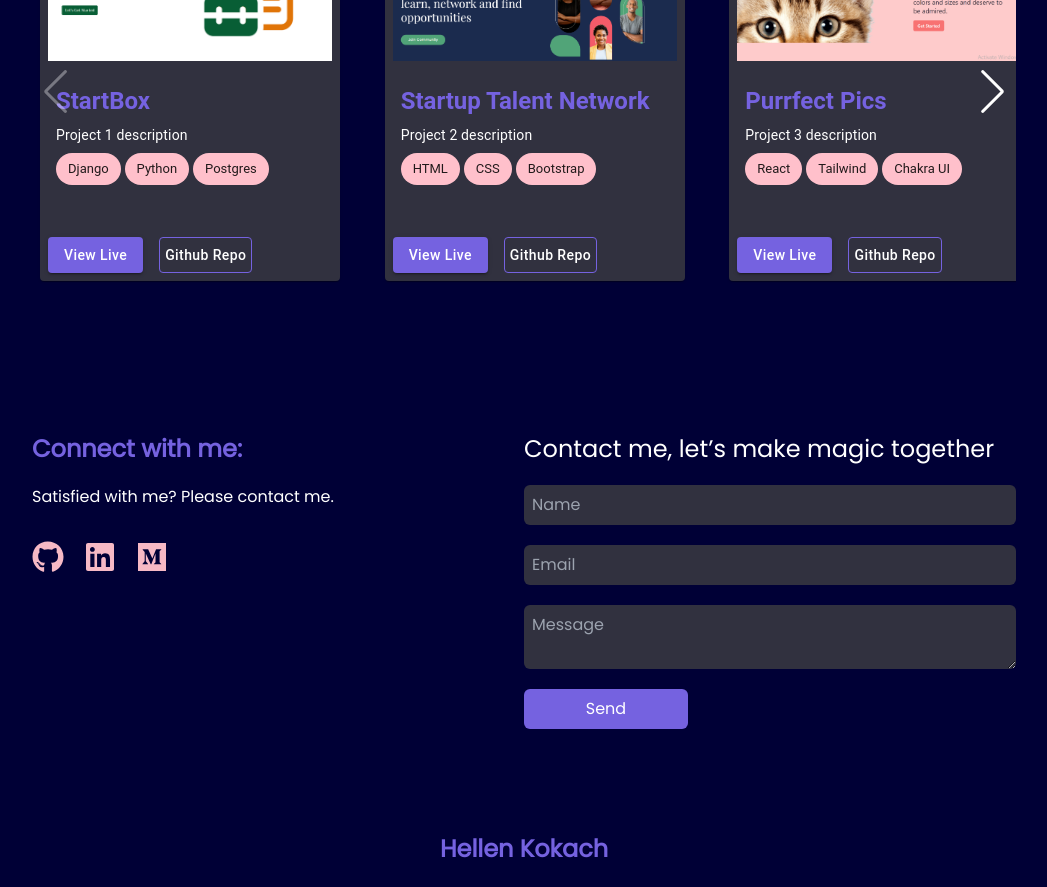
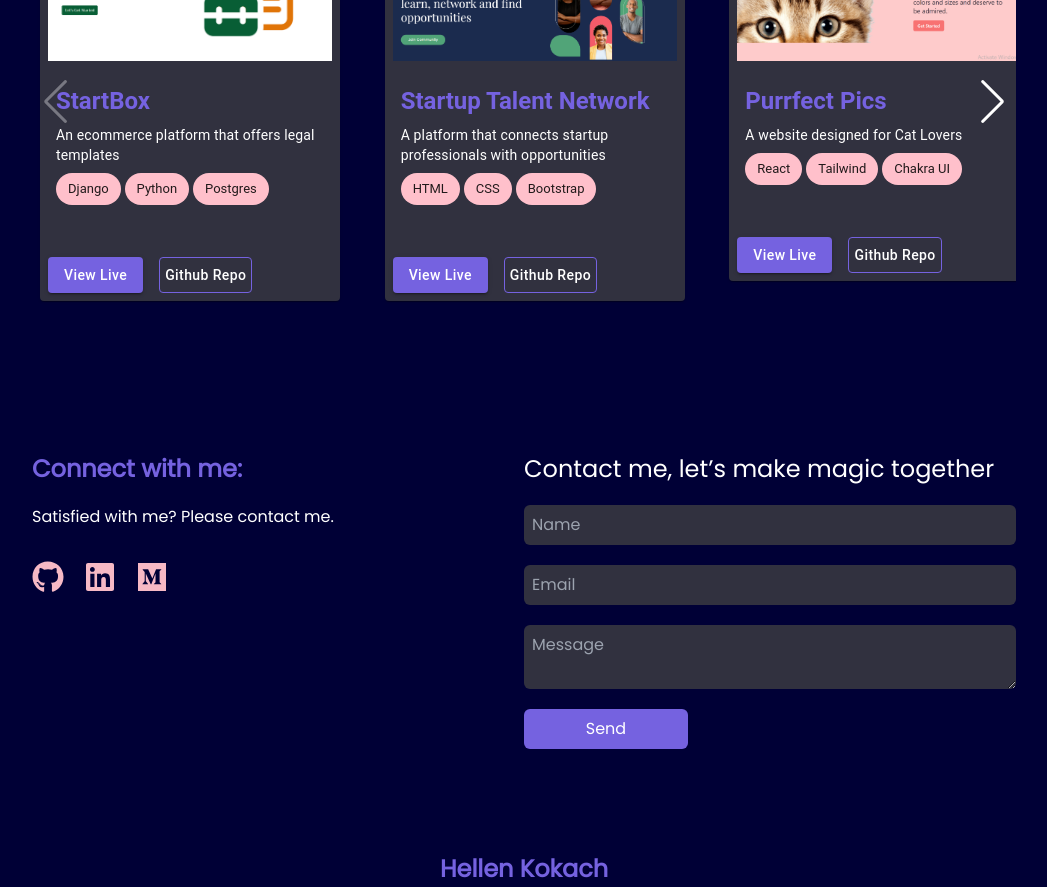
Before and after one commit to hellen17/portfolio-website, a React (Create React App) app: page / in a window 1280 px wide. Shown: the part 1280-2167 px from the top of the page, without its empty margins (116-1163 px from the left). Built offline with nearby package versions, Linux system fonts and the light colour scheme.

Commit message:
update project data descriptions

```diff
--- a/src/components/Form.js
+++ b/src/components/Form.js
@@ -49,6 +49,7 @@ export default function Form(){
             if (response.status === 200) {
                 alert('Thanks for reaching out. I will get back to you soon.')
                 console.log(response)
+
                   // Reset the form
                   setFormData({
                     "records": [
--- a/src/projectData.js
+++ b/src/projectData.js
@@ -2,7 +2,7 @@ const projectData = [
     {
         id: 1,
         name: 'StartBox',
-        description: 'Project 1 description',
+        description: 'An ecommerce platform that offers legal templates',
         thumbnail: './images/startbox.png',
         technologies: ['Django', 'Python', 'Postgres'],
         github: '',
@@ -11,7 +11,7 @@ const projectData = [
     {
         id: 2,
         name: 'Startup Talent Network',
-        description: 'Project 2 description',
+        description: 'A platform that connects startup professionals with opportunities',
         thumbnail: './images/stn.png',
         technologies: ['HTML', 'CSS', 'Bootstrap'],
         github: '   ',
@@ -20,7 +20,7 @@ const projectData = [
     {
         id: 3,
         name: 'Purrfect Pics',
-        description: 'Project 3 description',
+        description: 'A website designed for Cat Lovers',
         thumbnail: './images/purrfect pics.png',
         technologies: ['React', 'Tailwind', 'Chakra UI'],
         github: '   ',
```
